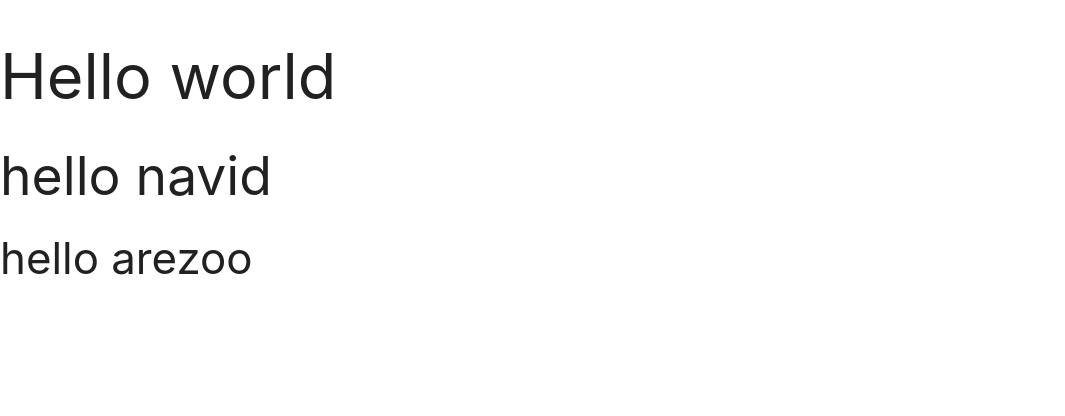
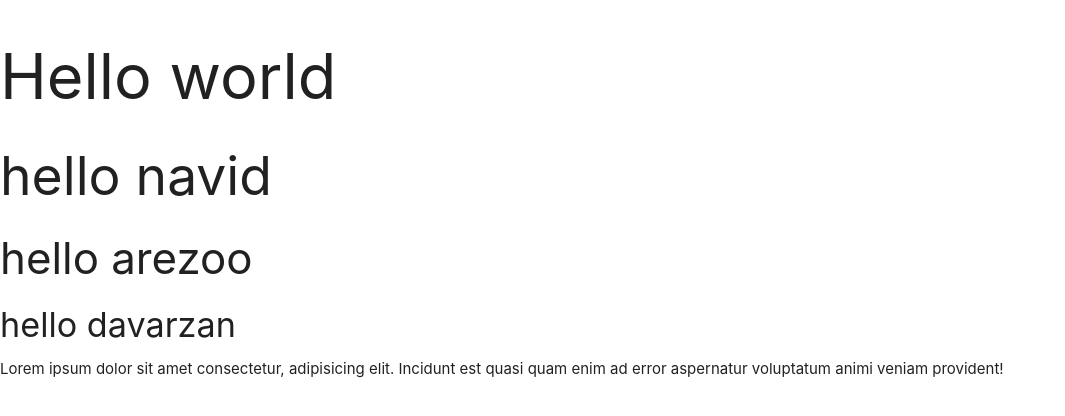
Before and after one commit to navid-shahi/MyProject, a plain HTML site: page index.html in a window 1280 px wide. Shown: the whole page, without its empty margins (0-1065 px from the left). Drawn offline with Linux system fonts and the light colour scheme.

Commit message:
nahaeiiii

```diff
--- a/index.html
+++ b/index.html
@@ -12,6 +12,8 @@
     <h1>Hello world</h1>
     <h2>hello navid</h2>
     <h3>hello arezoo</h3>
+    <h4>hello davarzan</h4>
+    <p>Lorem ipsum dolor sit amet consectetur, adipisicing elit. Incidunt est quasi quam enim ad error aspernatur voluptatum animi veniam provident!</p>
 
     <script src="/assets/materialize/js/materialize.min.js"></script>
     <script src="/assets/js/main.js"></script>
```
